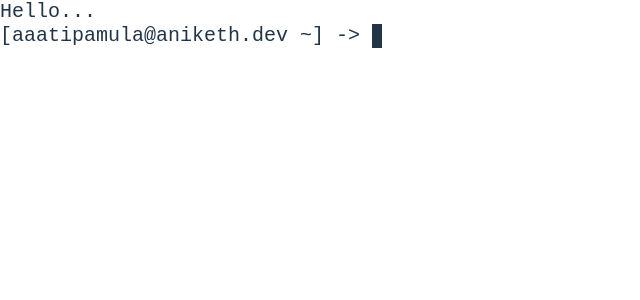
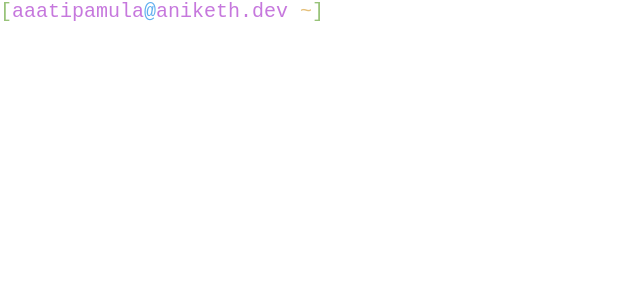
Before and after one commit to aaatipamula/terminal-portfolio, a React (Vite) app: page / in a window 1280 px wide. Shown: the top 300 px of the page, without its empty margins (0-640 px from the left). Built offline with nearby package versions, Linux system fonts and the light colour scheme.

Commit message:
restructure project, restructure frontend layout, OneDark colorscheme

```diff
--- a/src/App.jsx
+++ b/src/App.jsx
@@ -1,70 +1,66 @@
 import { useState, useEffect } from 'react'
-import parse from './parse.js'
 
-const introText = "Hello..."
-const PS1 = "[aaatipamula@aniketh.dev ~] -> "
+import Stdout from './components/Stdout.jsx'
+import Stdin from './components/Stdin.jsx'
+import parse from './api/parse.js'
 
 function App() {
-  const [stdout, setStdout] = useState("");
-  const [stdin, setStdin] = useState(introText);
-  const [isAnimate, setAnimate] = useState(true);
+  const [username, setUsername] = useState("aaatipamula");
+  const [cwd, setCwd] = useState("~");
+  const [stdout, setStdout] = useState([]);
+  const [stdin, setStdin] = useState("");
 
-  const animating = {
-    animation: `typewriter ${introText.length / 10.83}s steps(${introText.length})`,
-    borderRight: ".5em solid"
-  };
-
-  function onKeyPress(event) {
+  function handleKeyPress(event) {
     if (event.code === "Backspace") {
-      let str = (stdin === PS1) ? stdin : stdin.slice(0, -1)
-      setStdin(str)
+      setStdin(stdin.slice(0, -1));
 
     } else if (event.code === "Space") {
-      setStdin(stdin + ' ')
+      setStdin(stdin + ' ');
 
     } else if (event.code === "Enter") {
-      let input = stdin.slice(PS1.length).trim()
+      let input = stdin.trim();
 
+      // TODO: Create a stdin/out "API" object
+      // TODO: Handle Ctrl+key combos
+      // Move to bins
       if (input === "clear") {
-        setStdout("");
-        setStdin(PS1);
-        return
-
-      } else if (input === "") {
-        setStdout(((stdout.length === 0) ? '' : stdout + '\n') + stdin);
-        setStdin(PS1);
-        return
+        setStdout([]);
+        setStdin("");
+        return;
       }
 
       let output = parse(input);
-      setStdout(((stdout.length === 0) ? '' : stdout + '\n') + stdin + output);
-      setStdin(PS1);
+      // Consider swaping out nbsp
+      let lineFeed = (
+        <pre className="ps1" key={crypto.randomUUID()}>
+          <span className="ps1-bracket">[</span>
+          <span className="ps1-username">{username}</span>
+          <span className="ps1-at">@</span>
+          <span className="ps1-domain">aniketh.dev </span>
+          <span className="ps1-cwd">{cwd}</span>
+          <span className="ps1-bracket">]</span> {input}
+        </pre>
+      )
+      setStdout([...stdout, lineFeed, output]);
+      setStdin("");
 
     } else if (event.key.length === 1) {
-      setStdin(stdin + event.key)
+      setStdin(stdin + event.key);
     }
   }
 
-  function onAnimateEnd() {
-    setAnimate(false);
-    setStdout(stdin);
-    setStdin(PS1);
-  }
-
   useEffect(() => {
-    document.addEventListener("keydown", onKeyPress);
-    return () => document.removeEventListener("keydown", onKeyPress)
+    document.addEventListener("keydown", handleKeyPress);
+    return () => document.removeEventListener("keydown", handleKeyPress);
   }, [stdin])
 
 
   return (
     <>
-      <pre id="stdout">{stdout}</pre>
-      <div className="stdin-wrapper" style={isAnimate ? {border: "none"} : {}}>
-        <pre id="stdin" className="stdin" style={isAnimate ? animating : {}} onAnimationEnd={onAnimateEnd}>{stdin}</pre>
-      </div>
+      <Stdout stdout={stdout}/>
+      <Stdin stdin={stdin} username={username} cwd={cwd}/>
     </>
-  )
+  );
 }
 
 export default App
--- a/src/bins.js
+++ b/src/api/bins.js
@@ -1,5 +1,6 @@
-import { filetree } from '../resources/index.json'
+import { filetree } from '../../resources/index.json' // Temp filesystem for testing, create a filesystem API soon
 
+/* Helper function to parse args for commands */
 function parseArgs(args) {
   let finalArgs = new Set();
   for (let arg of args) {
@@ -8,10 +9,32 @@ function parseArgs(args) {
   return finalArgs
 }
 
+/* TODO: Bin funcs to implement:
+ * cd
+ * pwd
+ * man
+ * help
+ * theme
+ * clear
+ *
+ * After filesystem API:
+ * cat
+ * cp
+ * mkdir
+ * rmdir
+ * mv
+ * touch
+ * head
+ * tail
+ * less (maybe lol)
+ * >> and >
+ * grep
+ */
+
 function echo(args) {
   if (args.length === 0) return '';
   let str = args.reduce((prev, curr) => prev + ' ' + curr);
-  return '\n' + str;
+  return str;
 }
 
 function ls(args) {
--- a/src/parse.js
+++ b/src/api/parse.js
@@ -1,8 +1,9 @@
 import * as bins from "./bins"
 
 export default function parse(input) {
+  if (input === "") return input;
   const args = input.split(/\s+/);
   const prog = args.shift();
-  if (!(prog in bins)) return `\n${prog} not found.`;
+  if (!(prog in bins)) return `${prog}: not found.`;
   return bins[prog](args)
 }
--- /dev/null
+++ b/src/components/Stdin.css
@@ -0,0 +1,28 @@
+div#stdin-wrapper {
+  display: flex;
+}
+
+pre.stdin {
+  width: fit-content;
+  border-right: .5em solid var(--cursor-color);
+}
+
+span.ps1-bracket {
+  color: var(--green);
+}
+
+span.ps1-username {
+  color: var(--purple);
+}
+
+span.ps1-at {
+  color: var(--blue);
+}
+
+span.ps1-domain {
+  color: var(--purple);
+}
+
+span.ps1-cwd {
+  color: var(--yellow);
+}
--- /dev/null
+++ b/src/components/Stdin.jsx
@@ -0,0 +1,18 @@
+import './Stdin.css';
+
+export default function Stdin({ stdin, username, cwd }) {
+
+  return (
+    <div id="stdin-wrapper">
+      <pre className="ps1" id="ps1">
+        <span className="ps1-bracket">[</span>
+        <span className="ps1-username">{username}</span>
+        <span className="ps1-at">@</span>
+        <span className="ps1-domain">aniketh.dev </span>
+        <span className="ps1-cwd">{cwd}</span>
+        <span className="ps1-bracket">]</span>
+      </pre>
+      <pre id="stdin" className="stdin"> {stdin}</pre>
+    </div>
+  )
+}
--- /dev/null
+++ b/src/components/Stdout.jsx
@@ -0,0 +1,8 @@
+export default function Stdout({ stdout }) {
+  const output = stdout.map(item =>
+    (typeof(item) === 'string') ? <pre key={crypto.randomUUID()}>{item}</pre> : item
+  )
+  return (
+    <div id="stdout-wrapper">{output}</div>
+  )
+}
--- a/src/index.css
+++ b/src/index.css
@@ -2,9 +2,33 @@
   font-family: "JetBrains Mono", monospace;
   font-size: 20px;
 
+  /* TODO: Add light color scheme */
+
+  /* OneDark Color Scheme */
+  --background-color: #282C34;
+  --selection-background: rgba(255, 255, 255, 0.7);
+  --foreground: #DCDFE4;
+  --cursor-color: #FFFFFF;
+  --black: #282C34;
+  --white: #DCDFE4;
+  --blue: #61AFEF;
+  --cyan: #56B6C2;
+  --green: #98C379;
+  --purple: #C678DD;
+  --red: #E06C75;
+  --yellow: #E5C07B;
+  --bright-black: #5A6374;
+  --bright-white: #DCDFE4;
+  --bright-blue: #61AFEF;
+  --bright-cyan: #56B6C2;
+  --bright-green: #98C379;
+  --bright-purple: #C678DD;
+  --bright-red: #E06C75;
+  --bright-yellow: #E5C07B;
+
   color-scheme: light dark;
-  color: rgba(255, 255, 255, 0.87);
-  background-color: #242424;
+  color: var(--foreground);
+  background-color: var(--background-color);
 
   font-synthesis: none;
   text-rendering: optimizeLegibility;
@@ -12,52 +36,44 @@
   -moz-osx-font-smoothing: grayscale;
 }
 
+::-moz-selection { /* Code for Firefox */
+  background: var(--selection-background);
+}
+
+::selection {
+  background: var(--selection-background);
+}
+
 body {
   margin: 0;
   min-width: 320px;
   min-height: 100vh;
-  user-select: none;
   line-height: 1.2;
+  caret-color: transparent;
 }
 
 a {
   font-weight: 500;
-  color: #646cff;
+  color: var(--red);
   text-decoration: inherit;
 }
+
 a:hover {
-  color: #535bf2;
+  color: var(--bright-red);
 }
 
 pre {
   margin: 0;
 }
 
-div.stdin-wrapper {
-  display: inline-block;
-  border-right: .5em solid;
-}
+@media (prefers-color-scheme: light) {
+  /* TODO: Swap to light color scheme */
 
-pre.stdin {
-  width: 100%;
-  overflow: hidden;
-}
-
-/* cursor blinking */
-@keyframes cursor-blink {
-  50% { border-color: transparent }
-}
-
-/* typing effect */
-@keyframes typewriter {
-  from { width: 0 }
-}
-
-@media (prefers-color-scheme: light) {
   :root {
     color: #213547;
     background-color: #ffffff;
   }
+
   a:hover {
     color: #747bff;
   }
```
